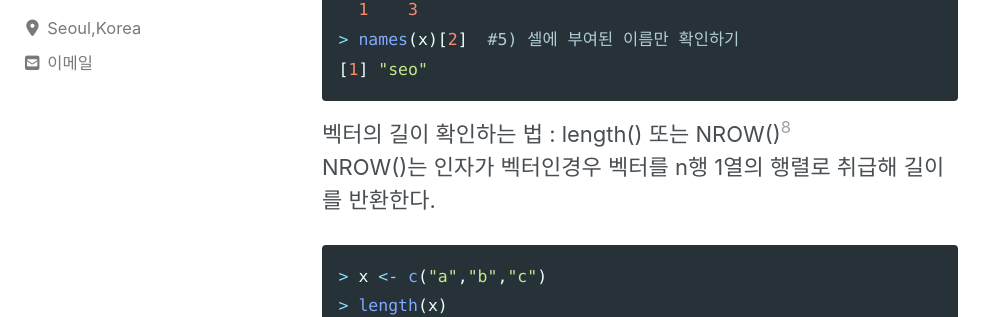
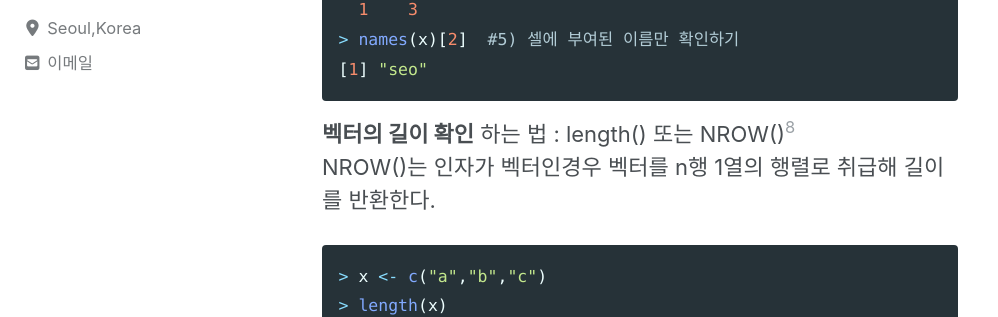
Before and after one commit to ByeongGwonChae/mynotebook, a Jekyll site: the page built from _posts/2020-01-01-R-first-note.md, in a window 1280 px wide and 900 px high, scrolled down 5045 px. Shown: the part 139-456 px from the top of the window, without its empty margins (0-998 px from the left). Built offline with Jekyll 4.4.1, drawn with Linux system fonts in a browser that asks for light colours; cached includes are drawn as plain includes; nearby versions of some CDN libraries.

```diff
--- a/_posts/2020-01-01-R-first-note.md
+++ b/_posts/2020-01-01-R-first-note.md
@@ -130,7 +130,7 @@ kim park
 > names(x)[2]  #5) 셀에 부여된 이름만 확인하기
 [1] "seo"
 ~~~
-벡터의 길이 확인하는 법 : length() 또는 NROW()[^8]\\
+__벡터의 길이 확인__ 하는 법 : length() 또는 NROW()[^8]\\
 NROW()는 인자가 벡터인경우 벡터를 n행 1열의 행렬로 취급해 길이를 반환한다.
 ~~~ R
 > x <- c("a","b","c")
```
